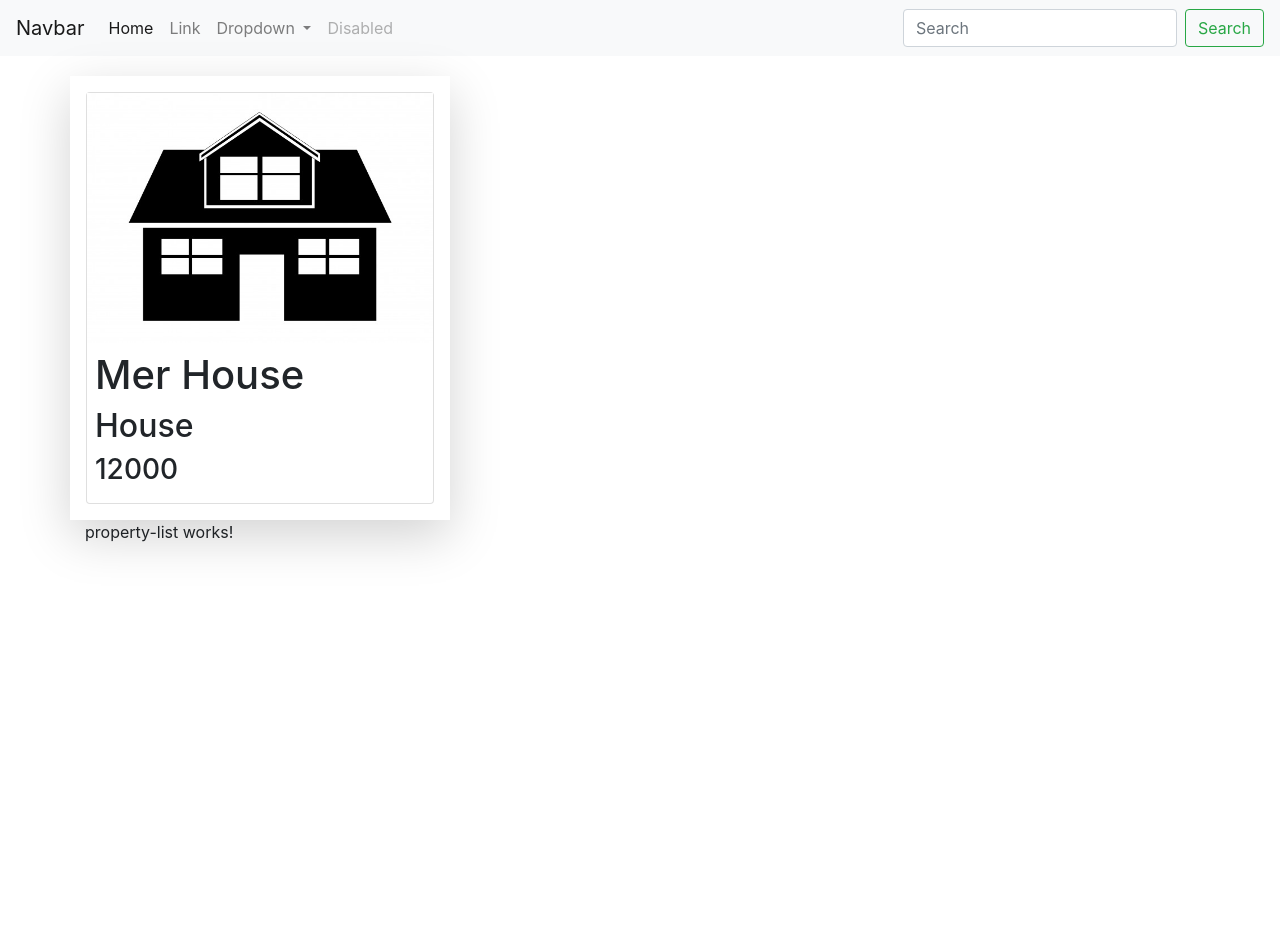
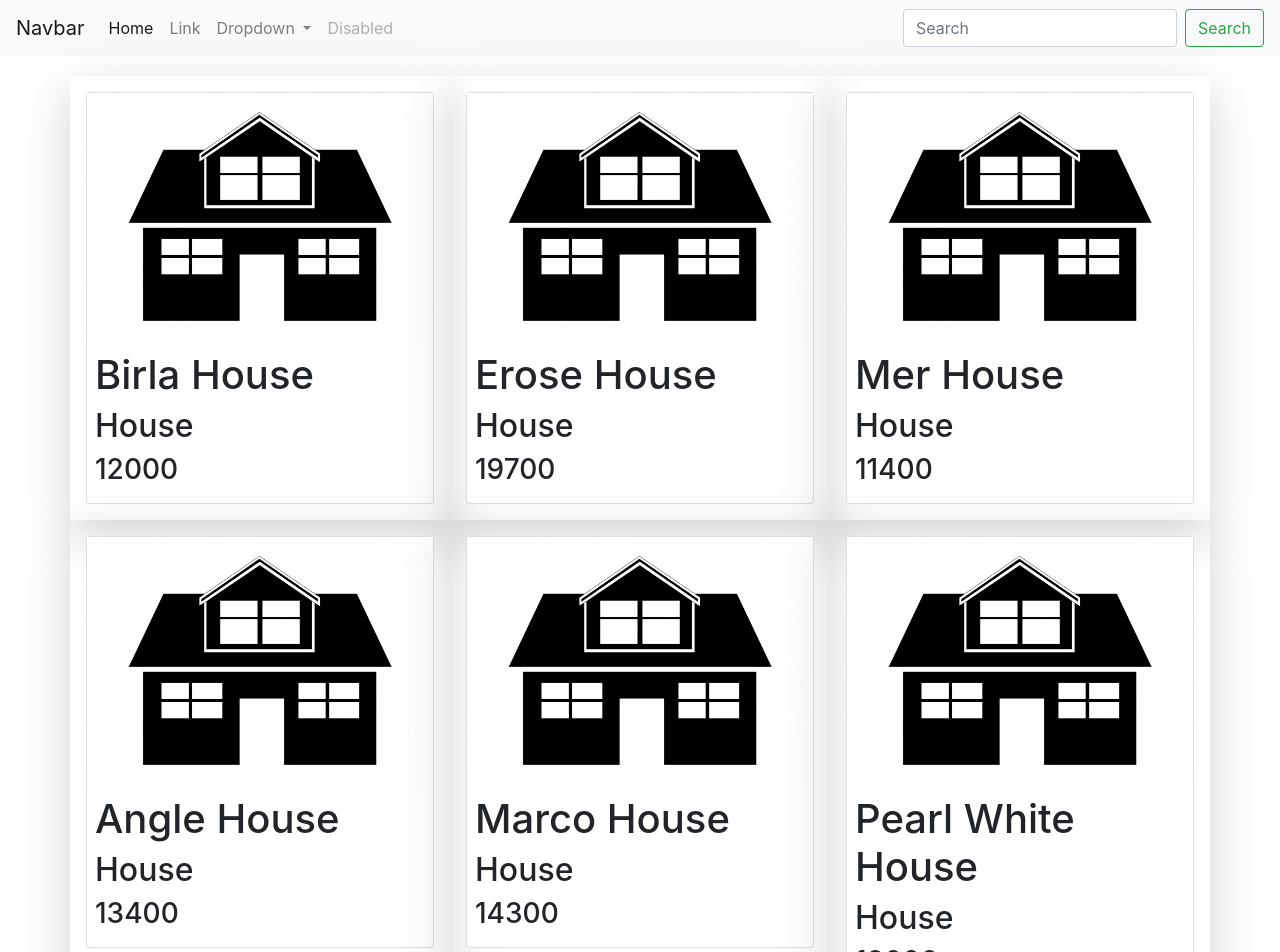
Before and after one commit to tuihoclaptrinh/HousingFinal, an Angular app in the folder housing-front-end/: page / in a window 1280 px wide. Shown: the top 952 px of the page. Before the commit the page ends 800 px from the top, so only its background shows below. Built offline with nearby package versions, Linux system fonts and the light colour scheme.

Commit message:
Passing data between components - Using ngForDirective.

```diff
--- a/housing-front-end/src/app/app.component.html
+++ b/housing-front-end/src/app/app.component.html
@@ -1,5 +1,4 @@
 <app-nav-bar></app-nav-bar>
 <div class="container" style="margin-top: 20px;">
-  <app-property-card></app-property-card>
   <app-property-list></app-property-list>
 </div>
--- a/housing-front-end/src/app/property/property-card/property-card.component.html
+++ b/housing-front-end/src/app/property/property-card/property-card.component.html
@@ -1,12 +1,8 @@
-<div class="row">
-  <div class="shadow-lg col-sm-4 p-3">
-    <div class="card">
-      <img class="propImg" src="../../../assets/images/house-default.png" alt="">
-      <div class="card-body p-2">
-        <h1>{{Property.Name}}</h1>
-        <h2>{{Property.Type}}</h2>
-        <h3>{{Property.Price}}</h3>
-      </div>
-    </div>
+<div class="card">
+  <img class="propImg" src="../../../assets/images/house-default.png" alt="">
+  <div class="card-body p-2">
+    <h1>{{property.Name}}</h1>
+    <h2>{{property.Type}}</h2>
+    <h3>{{property.Price}}</h3>
   </div>
 </div>
--- a/housing-front-end/src/app/property/property-card/property-card.component.ts
+++ b/housing-front-end/src/app/property/property-card/property-card.component.ts
@@ -1,4 +1,4 @@
-import { Component, OnInit } from '@angular/core';
+import { Component, Input, OnInit } from '@angular/core';
 
 @Component({
   selector: 'app-property-card',
@@ -7,12 +7,7 @@
 })
 export class PropertyCardComponent implements OnInit {
 
-  Property: any = {
-    "Id": 1,
-    "Name": "Mer House",
-    "Type": "House",
-    "Price": 12000
-  }
+  @Input() property: any;
 
   constructor() { }
 
--- a/housing-front-end/src/app/property/property-list/property-list.component.html
+++ b/housing-front-end/src/app/property/property-list/property-list.component.html
@@ -1 +1,5 @@
-<p>property-list works!</p>
+<div class="row">
+  <div *ngFor="let property of properties" class="shadow-lg col-sm-4 p-3">
+    <app-property-card [property]="property" ></app-property-card>
+  </div>
+</div>
--- a/housing-front-end/src/app/property/property-list/property-list.component.ts
+++ b/housing-front-end/src/app/property/property-list/property-list.component.ts
@@ -7,6 +7,45 @@
 })
 export class PropertyListComponent implements OnInit {
 
+  properties: Array<any> = [
+    {
+      "Id": 1,
+      "Name": "Birla House",
+      "Type": "House",
+      "Price": 12000
+    },
+    {
+      "Id": 2,
+      "Name": "Erose House",
+      "Type": "House",
+      "Price": 19700
+    },
+    {
+      "Id": 3,
+      "Name": "Mer House",
+      "Type": "House",
+      "Price": 11400
+    },
+    {
+      "Id": 4,
+      "Name": "Angle House",
+      "Type": "House",
+      "Price": 13400
+    },
+    {
+      "Id": 5,
+      "Name": "Marco House",
+      "Type": "House",
+      "Price": 14300
+    },
+    {
+      "Id": 6,
+      "Name": "Pearl White House",
+      "Type": "House",
+      "Price": 18000
+    },
+  ]
+
   constructor() { }
 
   ngOnInit(): void {
```
